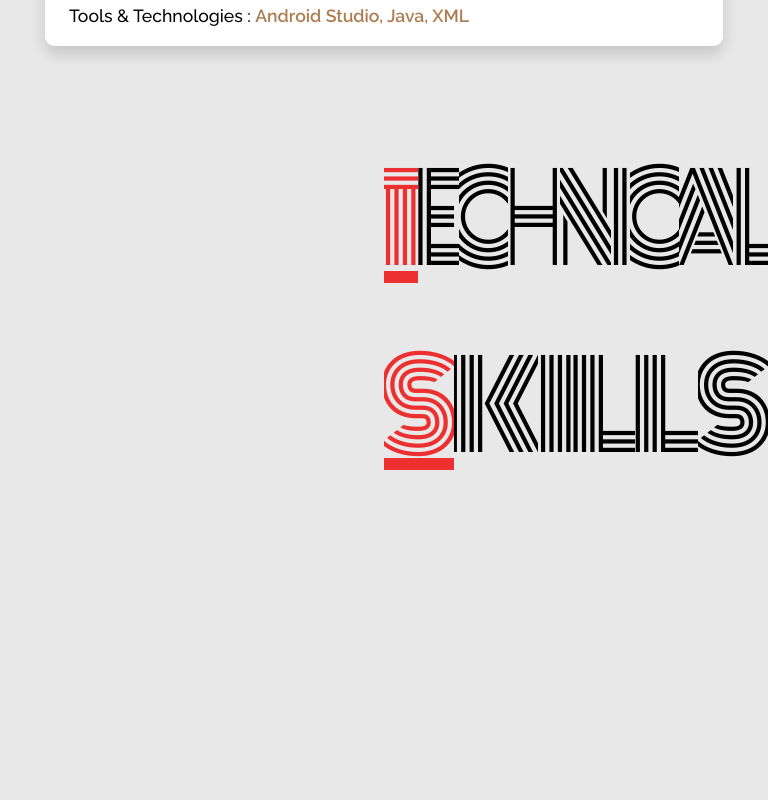
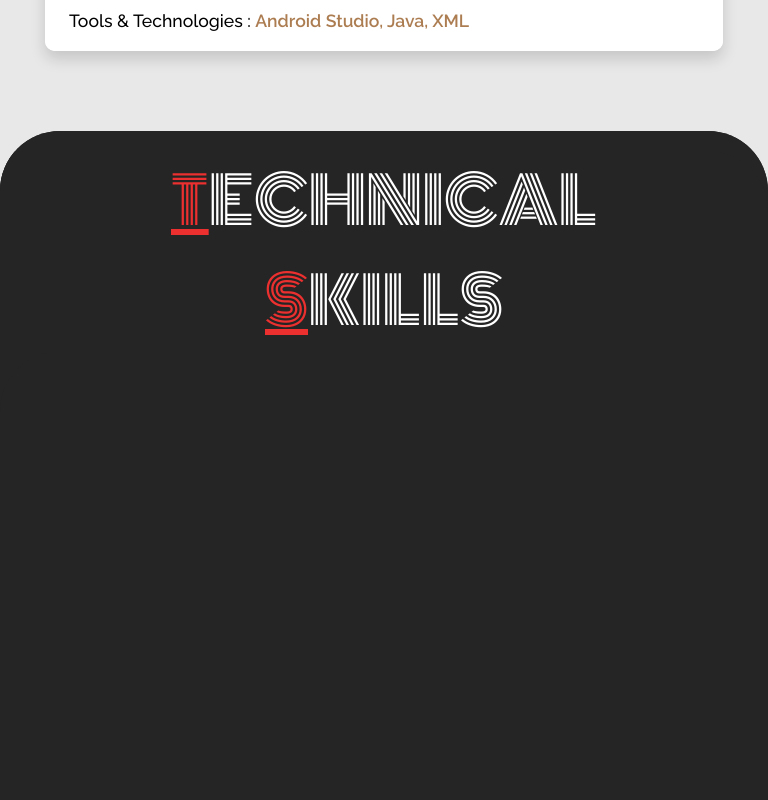
Before and after one commit to AyushNetTech/Portfolio, a React (Create React App) app: page / in a window 768 px wide. Shown: the part 5120-5920 px from the top of the page. Built offline with nearby package versions, Linux system fonts and the light colour scheme; a web font is replaced by a local one.

Commit message:
add border to skills

```diff
--- a/src/Components/Projects.css
+++ b/src/Components/Projects.css
@@ -10,11 +10,10 @@
     padding: 0px 45px;
     z-index: 999;
     height: min-content;
-    /* overflow: hidden; */
-    /* background-image: url(../Images/Projects.jpg); */
     background-position: center;
     background-size: contain;
     scroll-behavior: smooth;
+    border-top: 5px solid black;
 }
 
 .Projects::-webkit-scrollbar {
@@ -202,25 +201,6 @@ border-bottom-right-radius: 12px;
 
 }
 
-/* @media (min-width:401px) and (max-width:600px){
-    .Projects{
-        height: min-content;
-        padding: 0px 20px;
-    }
-    .Title{
-        padding: 40px 0px 30px;
-    }
-    .Title h1{
-
-        font-size: 6vh;
-    }
-    .Project1 h1{
-        font-size: 3vh;
-    }
-} */
-
-/* ************ For Project Container **********/
-
 @media screen and (max-width:786px) {
     .Grid{
         grid-template-columns: 1fr;
--- a/src/Components/Skills.css
+++ b/src/Components/Skills.css
@@ -1,48 +1,56 @@
-.Skills{
+.SkillCont{
     height: 100vh;
     width: 100%;
-    background-color: aqua;
+    background-color: #e8e8e8;
     z-index: 1000;
     position: sticky;
     top: 0px;
     left: 0px;
+}
+.Skills{
+    height: 100%;
+    width: 100%;
+    background-color: #252525;
     display: flex;
+    flex-direction: row-reverse;
+    border-radius: 60px 60px 0px 0px;
 }
 
 .SkillData{
     height: 100vh;
     width: 50%;
-    background-color: #e8e8e8;
+    background-color: #252525;
+    border-radius: 60px 0px 0px 0px;
 }
 
 .SkillTitle{
+    padding-top: 20px;
     height: 100vh;
     width: 50%;
     text-align: center;
-    background-color: #e8e8e8;
-    color: black;
+    background-color: #252525;
+    border-radius: 0px 60px 0px 0px;
 }
 
 .Title1{
     height: min-content;
     width: 100%;
     text-align: center;
-    background-color: #e8e8e8;
+    background-color: #252525;
     display: flex;
     align-items: center;
     justify-content: center;
-    color: black;
+    border-radius: 0px 60px 0px 0px;
 }
 
 .Title2{
     height: 50vh;
     width: 100%;
     text-align: center;
-    background-color: #e8e8e8;
+    background-color: #252525;
     display: flex;
     align-items: center;
     justify-content: center;
-    color: black;
 }
 
 #T1, #T2{
@@ -51,7 +59,7 @@
     font-family: "Monoton", sans-serif;
     font-weight: lighter;
     overflow: hidden;
-    color: black;
+    color: white;
 }
 
 #T1{
@@ -65,3 +73,122 @@
     align-items: start;
     justify-content: center;
 }
+
+
+@media (min-width:100px) and (max-width:500px){
+    .Skills{
+        display:block;
+        border-radius: 60px 60px 0px 0px;
+    }
+    .SkillData{
+        height: 80vh;
+        width: 100%;
+    }
+
+    .SkillTitle{
+        height: min-content;
+        width: 100%;
+        border-radius: 60px 60px 0px 0px;
+        overflow: hidden;
+    }
+
+    .Title1{
+        height: min-content;
+        width: 100%;
+        text-align: center;
+        background-color: #252525;
+        display: flex;
+        align-items: center;
+        justify-content: center;
+    }
+
+    .Title2{
+        height: min-content;
+        width: 100%;
+        text-align: center;
+        background-color: #252525;
+        display: flex;
+        align-items: center;
+        justify-content: center;
+    }
+
+    #T1, #T2{
+        height: 100%;
+        font-size: 6vh;
+        font-family: "Monoton", sans-serif;
+        font-weight: lighter;
+        overflow: hidden;
+        color: white;
+    }
+
+    #T1{
+        display: flex;
+        align-items: end;
+        justify-content: center;
+    }
+
+    #T2{
+        display: flex;
+        align-items: start;
+        justify-content: center;
+    }
+}
+
+@media (min-width:501px) and (max-width:786px){
+    .Skills{
+        display:block;
+        border-radius: 60px 60px 0px 0px;
+    }
+    .SkillData{
+        height: 80vh;
+        width: 100%;
+    }
+
+    .SkillTitle{
+        height: min-content;
+        width: 100%;
+        border-radius: 60px 60px 0px 0px;
+        overflow: hidden;
+    }
+
+    .Title1{
+        height: min-content;
+        width: 100%;
+        text-align: center;
+        background-color: #252525;
+        display: flex;
+        align-items: center;
+        justify-content: center;
+    }
+
+    .Title2{
+        height: min-content;
+        width: 100%;
+        text-align: center;
+        background-color: #252525;
+        display: flex;
+        align-items: center;
+        justify-content: center;
+    }
+
+    #T1, #T2{
+        height: 100%;
+        font-size: 8vh;
+        font-family: "Monoton", sans-serif;
+        font-weight: lighter;
+        overflow: hidden;
+        color: white;
+    }
+
+    #T1{
+        display: flex;
+        align-items: end;
+        justify-content: center;
+    }
+
+    #T2{
+        display: flex;
+        align-items: start;
+        justify-content: center;
+    }
+}
--- a/src/Components/Skills.jsx
+++ b/src/Components/Skills.jsx
@@ -3,10 +3,8 @@ import "./Skills.css";
 
 const Skills = () => {
   return (
-    <div className="Skills">
-          <div className='SkillData'>
-
-          </div>
+    <div className='SkillCont'>
+      <div className="Skills">
           <div className="SkillTitle">
               <div className="Title1">
                 <span id="T1" style={{color:"rgb(236, 48, 48)", textDecoration:"underline"}}>T</span>
@@ -28,6 +26,10 @@ const Skills = () => {
                 <span id="T2">S</span>
               </div>
           </div>
+          <div className='SkillData'>
+
+          </div>
+      </div>
     </div>
   )
 }
```
